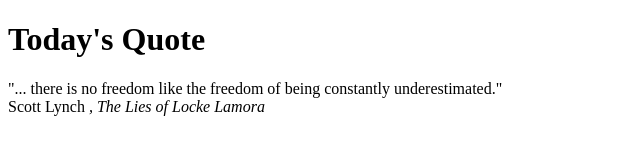
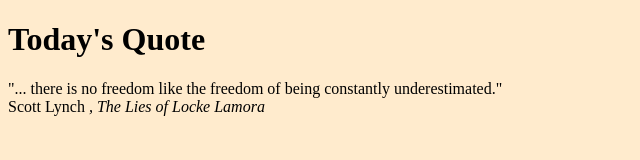
Before and after one commit to tdongsi/mongodb, a plain HTML site: page M101J/code/page.html in a window 1280 px wide. Shown: the whole page, without its empty margins (0-640 px from the left). Drawn offline with Linux system fonts and the light colour scheme.

Commit message:
Bad style: no separation of content and presentation.

```diff
--- a/M101J/code/page.html
+++ b/M101J/code/page.html
@@ -2,6 +2,9 @@
 <html>
 <head>
   <title>A simple page</title>
+  <style type="text/css">
+  body { background-color:BlanchedAlmond }
+  </style>
 </head>
 
 <body>
```
